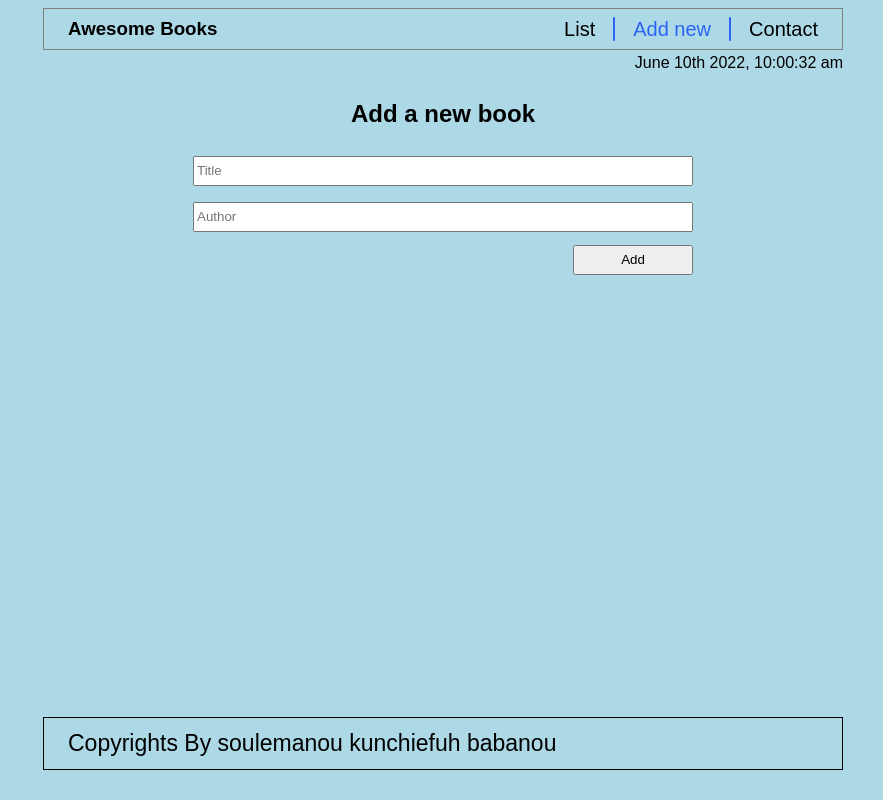
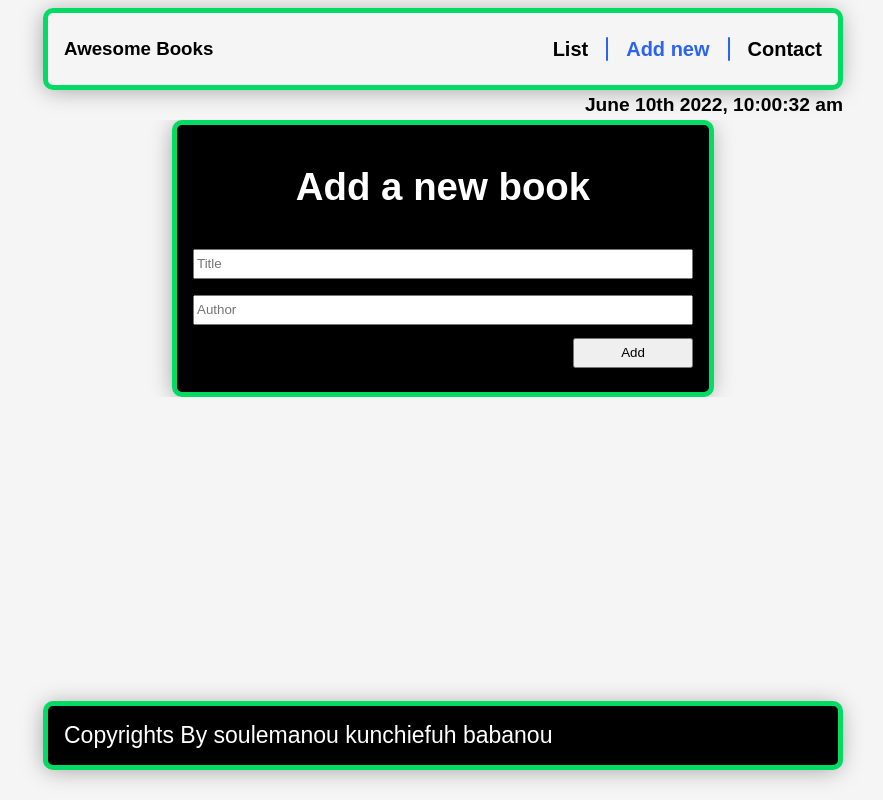
Before and after one commit to soulemanou-software/awesome-book, a website: page index.html in a window 1280 px wide. Both pictures are taken after a click on the link "Add new". Shown: the whole page, without its empty margins (197-1080 px from the left). Drawn offline with Linux system fonts and the light colour scheme.

Commit message:
end of awesome book project

```diff
--- a/js/app.js
+++ b/js/app.js
@@ -11,6 +11,7 @@ const addBtn = document.querySelector('.add');
 
 storage = JSON.parse(localStorage.getItem('books')) || [];
 
+//  ADD BOOK HERE
 function addBook(book, title, author) {
   book.title = title;
   book.author = author;
@@ -46,7 +47,7 @@ function addBook(book, title, author) {
     book.remove();
   });
 }
-
+// END OF ADD BOOK HERE
 class Books {
   constructor(title, author) {
     this.title = title;
--- a/style.css
+++ b/style.css
@@ -5,17 +5,19 @@ html {
 }
 
 body {
-  background-color: lightblue;
+  background-color: rgb(245, 245, 245);
 }
 
 header {
   text-align: center;
+
 }
 
 .container {
   width: 100%;
   max-width: 800px;
   margin: 0 auto;
+
 }
 
 .section {
@@ -25,7 +27,6 @@ header {
   visibility: hidden;
   overflow: hidden;
   opacity: 0;
-  transition: opacity ease-in-out 1s;
 }
 
 .section.section--active {
@@ -37,15 +38,29 @@ header {
 .section h1 {
   margin-top: 24px;
   text-align: center;
+  font-size: 3vw;
 }
 
 .contact-section {
   max-width: 600px;
   margin: 0 auto;
+  background-color: hsl(0, 0%, 0%);
+  color: hsl(0, 0%, 100%);
+  padding: 2%;
+  border-radius:10px ;
+  border: 5px solid rgb(3, 219, 100);
+  box-shadow: -1px 2px 23px -3px rgba(0,0,0,0.38);
+  -webkit-box-shadow: -1px 2px 23px -3px rgba(0,0,0,0.38);
+  -moz-box-shadow: -1px 2px 23px -3px rgba(0,0,0,0.38);
 }
 
 .books-list {
-  border: 1px solid black;
+  border: 5px solid rgb(3, 219, 100);
+  border-radius:10px ;
+  transition: opacity ease-in-out 1s;
+  box-shadow: -1px 2px 23px -3px rgba(0,0,0,0.38);
+  -webkit-box-shadow: -1px 2px 23px -3px rgba(0,0,0,0.38);
+  -moz-box-shadow: -1px 2px 23px -3px rgba(0,0,0,0.38);
 }
 
 .bookLabel {
@@ -53,7 +68,8 @@ header {
 }
 
 .bookLabel:nth-child(2n + 1) {
-  background-color: rgba(227, 255, 67, 0.671);
+  background-color: rgb(0, 0, 0);
+  color: #fff;
 }
 
 .newBook {
@@ -64,6 +80,15 @@ header {
 
 .books-creator {
   width: 500px;
+  padding: 2%;
+  border-radius:10px ;
+  border: 5px solid rgb(3, 219, 100);
+  box-shadow: -1px 2px 23px -3px rgba(0,0,0,0.38);
+  -webkit-box-shadow: -1px 2px 23px -3px rgba(0,0,0,0.38);
+  -moz-box-shadow: -1px 2px 23px -3px rgba(0,0,0,0.38);
+  background-color: black;
+  color: #fff;
+
 }
 
 form h2 {
@@ -96,11 +121,18 @@ input {
   padding: 0 24px;
   border: 1px solid gray;
   height: 40px;
+  padding: 2%;
+  border-radius:10px ;
+  border: 5px solid rgb(3, 219, 100);
+  box-shadow: -1px 2px 23px -3px rgba(0,0,0,0.38);
+  -webkit-box-shadow: -1px 2px 23px -3px rgba(0,0,0,0.38);
+  -moz-box-shadow: -1px 2px 23px -3px rgba(0,0,0,0.38);
 }
 
 .head ul {
   list-style: none;
   display: flex;
+  font-weight: 600;
 }
 
 .head li {
@@ -135,6 +167,8 @@ input {
 .time {
   text-align: right;
   margin: 4px 0;
+  font-size: 1.5vw;
+  font-weight: 700;
 }
 
 .footer {
@@ -147,5 +181,12 @@ input {
 .footer .footer__content {
   padding: 12px 24px;
   font-size: 23px;
-  border: 1px solid black;
+  padding: 2%;
+  background-color: black;
+  color: #fff;
+  border-radius:10px ;
+  border: 5px solid rgb(3, 219, 100);
+  box-shadow: -1px 2px 23px -3px rgba(0,0,0,0.38);
+  -webkit-box-shadow: -1px 2px 23px -3px rgba(0,0,0,0.38);
+  -moz-box-shadow: -1px 2px 23px -3px rgba(0,0,0,0.38);
 }
```
